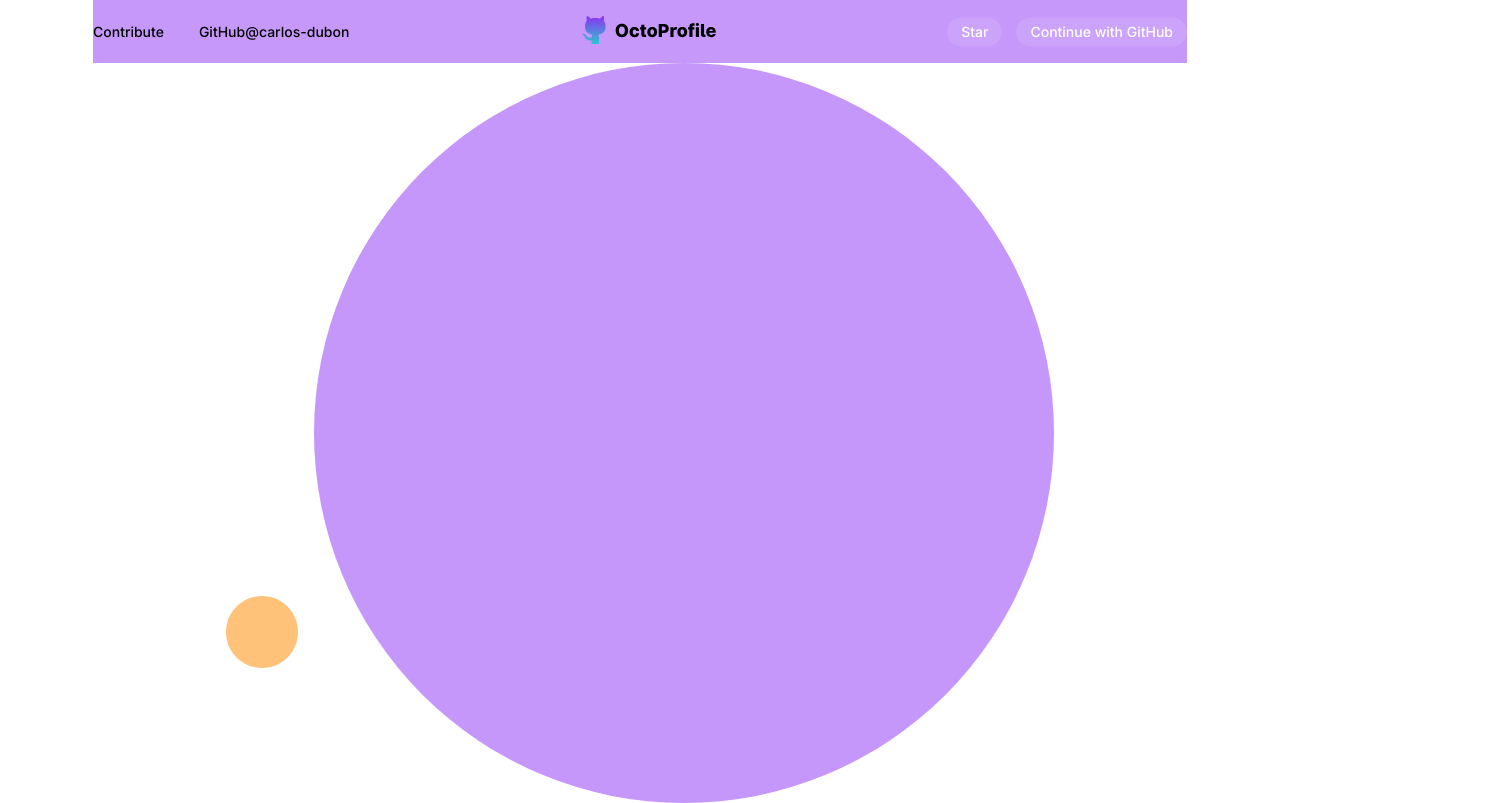
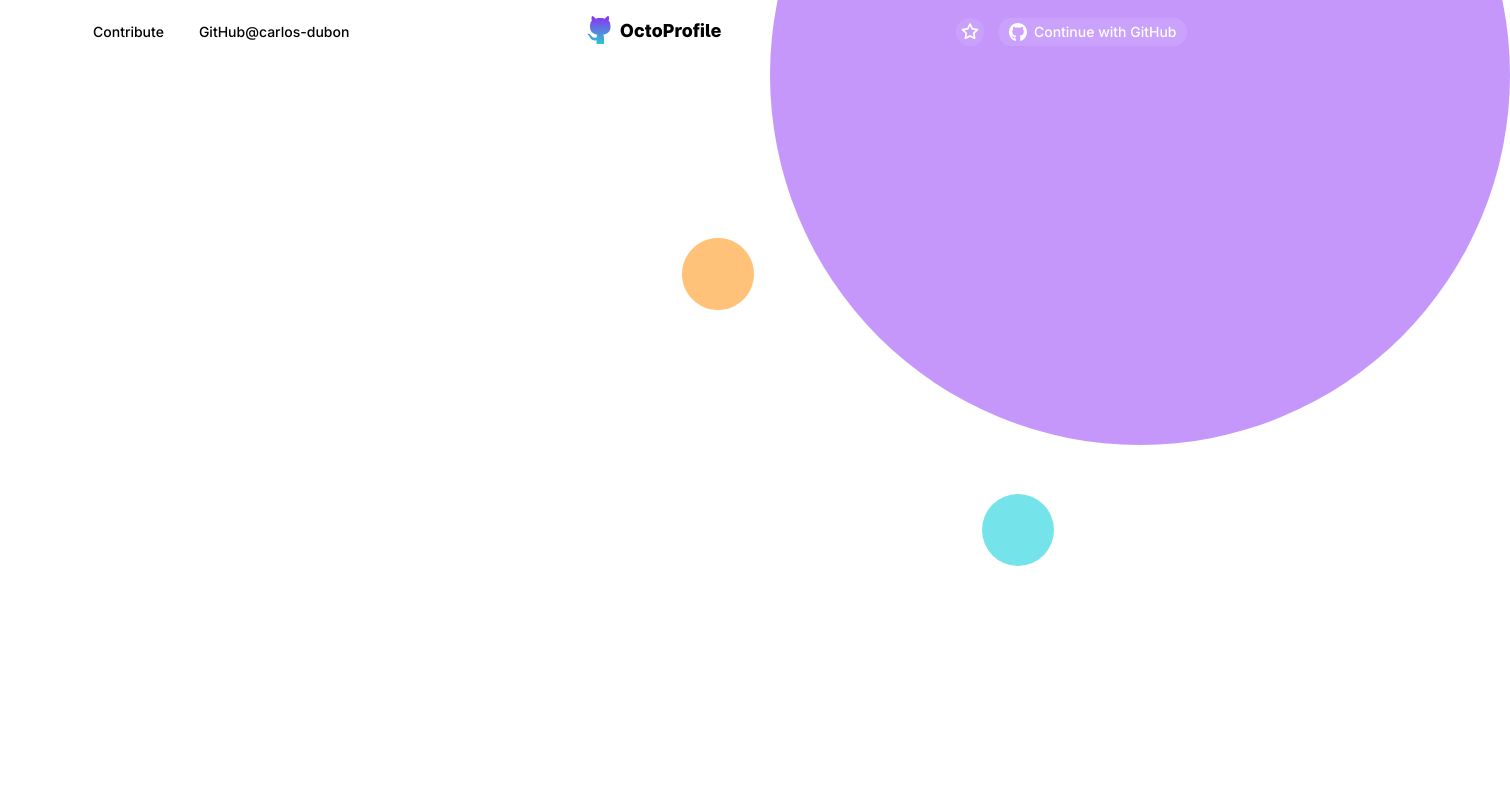
Before and after one commit to carlos-dubon/octoprofile, a Next.js app: page / in a window 1280 px wide. Shown: the top 803 px of the page, 1510 px wide, since content can reach past the window. Built offline with nearby package versions, Linux system fonts and the light colour scheme.

Commit message:
🗿 app header nav

```diff
--- /dev/null
+++ b/src/components/atoms/HeroBgCircles.tsx
@@ -0,0 +1,35 @@
+import Image from "next/image";
+import { css } from "@emotion/react";
+import { FC } from "react";
+
+const HeroBgCircles: FC = () => {
+  return (
+    <div
+      className="container"
+      css={css`
+        top: 0;
+        position: absolute;
+        z-index: -1;
+      `}
+    >
+      <div
+        css={css`
+          position: absolute;
+          top: 0;
+          right: 0;
+          transform: translateX(295px) translateY(-295px);
+        `}
+      >
+        <Image
+          src="/circles.svg"
+          alt="circles"
+          width={828}
+          height={861}
+          priority
+        />
+      </div>
+    </div>
+  );
+};
+
+export { HeroBgCircles };
--- a/src/components/atoms/TranslucentNavLink.tsx
+++ b/src/components/atoms/TranslucentNavLink.tsx
@@ -1,31 +1,33 @@
-import { FC, ReactNode } from "react";
+import { FC, MouseEventHandler, ReactNode } from "react";
 import Link from "next/link";
 import { css } from "@emotion/react";
 
 interface Props {
-  href: string;
+  href?: string;
+  onClick?: MouseEventHandler<HTMLDivElement>;
   children: ReactNode;
 }
 
-const TranslucentNavLink: FC<Props> = ({ href, children }) => {
-  return (
-    <Link href={href} passHref>
-      <a
-        css={css`
+const TranslucentNavLink: FC<Props> = ({ href, onClick, children }) => {
+  const styles = css`
     display: flex;
     justify-content: center;
     align-items: center;
     height: 2em;
-          padding-left: 1em;
-          padding-inline-end: 1em;
     color: white;
     background-color: rgba(255, 255, 255, 0.1);
     border-radius: 999999px;
-        `}
-      >
+    cursor: pointer;
+  `;
+
+  return href ? (
+    <Link href={href} passHref>
+      <a css={styles}>{children}</a>
+    </Link>
+  ) : (
+    <div css={styles} onClick={onClick}>
       {children}
-      </a>
-    </Link>
+    </div>
   );
 };
 
--- a/src/components/atoms/index.ts
+++ b/src/components/atoms/index.ts
@@ -1,3 +1,4 @@
 import { TranslucentNavLink } from "./TranslucentNavLink";
+import { HeroBgCircles } from "./HeroBgCircles";
 
-export { TranslucentNavLink };
+export { TranslucentNavLink, HeroBgCircles };
--- a/src/components/organisms/Header.tsx
+++ b/src/components/organisms/Header.tsx
@@ -14,7 +14,6 @@ const Header: FC = () => {
         height: 4.5em;
         font-size: 0.875em;
         font-weight: 500;
-        background-color: #c698fa;
       `}
     >
       <div
@@ -48,10 +47,43 @@ const Header: FC = () => {
         `}
       >
         <TranslucentNavLink href="https://github.com/carlos-dubon/octoprofile">
-          Star
+          <div
+            css={css`
+              display: grid;
+              align-items: center;
+              width: 2em;
+            `}
+          >
+            <Image
+              src="/icons/star.svg"
+              alt="star"
+              width={18}
+              height={18}
+              priority
+            />
+          </div>
         </TranslucentNavLink>
-        <TranslucentNavLink href="https://github.com/carlos-dubon/octoprofile">
-          Continue with GitHub
+        <TranslucentNavLink
+          onClick={() => {
+            console.log("Log in");
+          }}
+        >
+          <div
+            css={css`
+              display: flex;
+              gap: 0.5em;
+              padding: 0 0.75em;
+            `}
+          >
+            <Image
+              src="/icons/github.svg"
+              alt="github"
+              width={18}
+              height={18}
+              priority
+            />
+            <div>Continue with GitHub</div>
+          </div>
         </TranslucentNavLink>
       </div>
     </div>
--- a/src/pages/index.tsx
+++ b/src/pages/index.tsx
@@ -1,8 +1,8 @@
 import type { NextPage } from "next";
 import Head from "next/head";
-import Image from "next/image";
 import { css } from "@emotion/react";
 import { Header } from "@lib/organisms";
+import { HeroBgCircles } from "@lib/atoms";
 
 const Home: NextPage = () => {
   return (
@@ -12,7 +12,6 @@ const Home: NextPage = () => {
         <meta name="description" content="Generated by create next app" />
         <link rel="icon" href="/favicon.ico" />
       </Head>
-
       <div
         className="container"
         css={css`
@@ -21,14 +20,8 @@ const Home: NextPage = () => {
         `}
       >
         <Header />
-        <Image
-          src="/circles.svg"
-          width={828}
-          height={861}
-          alt="circles"
-          priority
-        />
       </div>
+      <HeroBgCircles />
     </div>
   );
 };
--- a/src/styles/globals.ts
+++ b/src/styles/globals.ts
@@ -8,6 +8,7 @@ const globalStyles: SerializedStyles = css`
     padding: 0;
     margin: 0;
     font-family: "Inter", sans-serif;
+    overflow-x: hidden;
   }
 
   a {
```
Also changed, not shown: public/icons/github.svg (added), public/icons/star.svg (added). Lines whose indentation alone changed are shown as unchanged.
